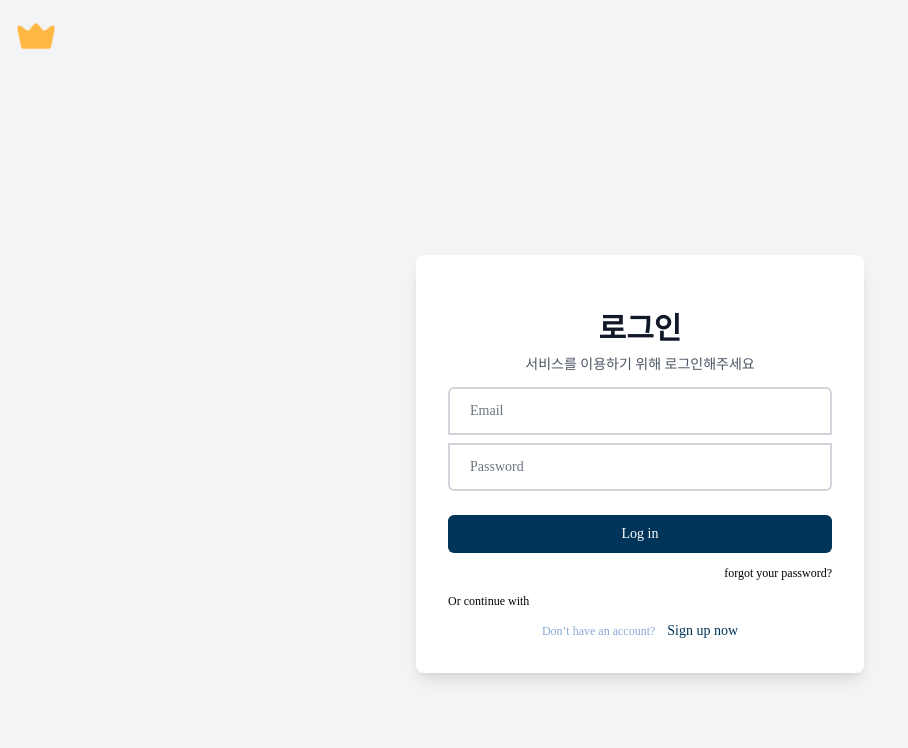
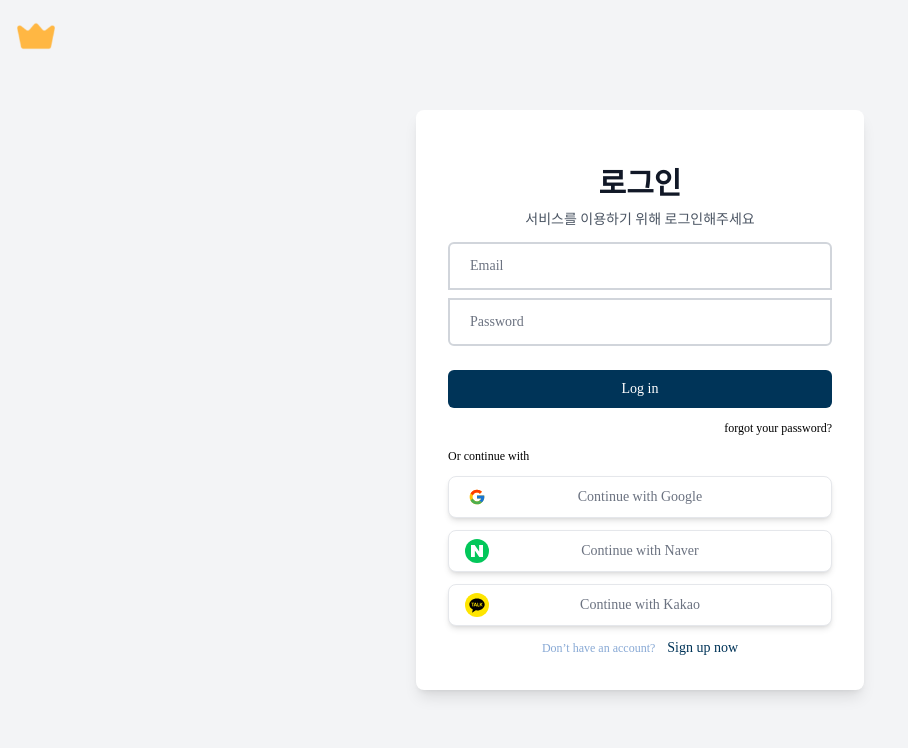
Before and after one commit to namgi2386/DreamMoA, a React (Vite) app: page /login in a window 1280 px wide. Shown: the top 748 px of the page, without its empty margins (0-908 px from the left). Built offline with nearby package versions, Linux system fonts and the light colour scheme; a web font is replaced by a local one.

Commit message:
Fix: 소셜로그인 주석제거

```diff
--- a/src/App.jsx
+++ b/src/App.jsx
@@ -12,7 +12,7 @@ export default function App() {
   const location = useLocation();
   const hideFooterPaths = ["/join", "/login"];
   const hideSideNavbarPaths = ["/join", "/login","/documents"];
-  const hideHeaderPaths = ["/login"];
+  const hideHeaderPaths = ["/login","/documents"];
 
   const shouldHideFooter = hideFooterPaths.includes(location.pathname);
   const shouldHideSideNavbar = hideSideNavbarPaths.includes(location.pathname);
@@ -23,12 +23,12 @@ export default function App() {
       <div className="h-screen w-full bg-gray-300 dark:bg-gray-800 relative ">
         {!shouldHideHeader && <Header />}
         {!shouldHideSideNavbar && <SideNavbar />}
-        <main className="pt-16 bg-gray-100">
+        {!shouldHideHeader && <main className="pt-16 bg-gray-100">
           {/* 모든 페이지에서 pt-16 (Header.jsx에서 헤더높이를 h-16으로 해둠) + bg-gray-100는 로그인페이지 배경색색 */}
+        </main>}
           <Suspense fallback={<Loading />}>
             <AppRoutes />
           </Suspense>
-        </main>
         {!shouldHideFooter && <Footer />}
       </div>
     </RecoilRoot>
--- a/src/pages/User/LoginPage.jsx
+++ b/src/pages/User/LoginPage.jsx
@@ -1,20 +1,20 @@
 import { Link } from "react-router-dom";
 import LoginForm from "../../components/auth/LoginForm.jsx";
-// import SocialLoginButton from "../../components/common/SocialLoginButton.jsx";
-// import { socialLogin } from "../../services/api/authApi.js";
+import SocialLoginButton from "../../components/common/SocialLoginButton.jsx";
+import { socialLogin } from "../../services/api/authApi.js";
 import testlogo from "../../assets/logo/testlogo.png";
 
 const LoginPage = () => {
-  // const handleGoogleLogin = () => {
-  //   console.log("구글 로그인!");
-  //   socialLogin("google");
-  // };
-  // const handleNaverLogin = () => {
-  //   console.log("네이버버 로그인!");
-  // };
-  // const handleKakaoLogin = () => {
-  //   console.log("카카오오 로그인!");
-  // };
+  const handleGoogleLogin = () => {
+    console.log("구글 로그인!");
+    socialLogin("google");
+  };
+  const handleNaverLogin = () => {
+    console.log("네이버버 로그인!");
+  };
+  const handleKakaoLogin = () => {
+    console.log("카카오오 로그인!");
+  };
   return (
     <>
       <div className="fixed top-0 left-0 right-0 z-10 p-4 flex justify-start">
@@ -36,9 +36,9 @@ const LoginPage = () => {
           <Link to="" className="text-xs block text-right hover:text-my-blue-1">forgot your password?</Link>
           <p className="text-xs cursor-default">Or continue with</p>
           <div className="space-y-3">
-            {/* <SocialLoginButton provider="google" onClick={handleGoogleLogin} />
+            <SocialLoginButton provider="google" onClick={handleGoogleLogin} />
             <SocialLoginButton provider="naver" onClick={handleNaverLogin} />
-            <SocialLoginButton provider="kakao" onClick={handleKakaoLogin} /> */}
+            <SocialLoginButton provider="kakao" onClick={handleKakaoLogin} />
           </div>
           <div className="flex justify-center space-x-3 items-center">
           <Link to="/join" className="text-xs text-my-blue-4 hover:text-hmy-blue-4">Don’t have an account?</Link>
--- a/src/services/api/authApi.js
+++ b/src/services/api/authApi.js
@@ -145,6 +145,6 @@ export const authApi = {
   },
 };
 
-// export const socialLogin = (provider) => {
-//   window.location.href = `http://localhost:8080/oauth2/authorization/${provider}`;
-// };
+export const socialLogin = (provider) => {
+  window.location.href = `http://localhost:8080/oauth2/authorization/${provider}`;
+};
```
